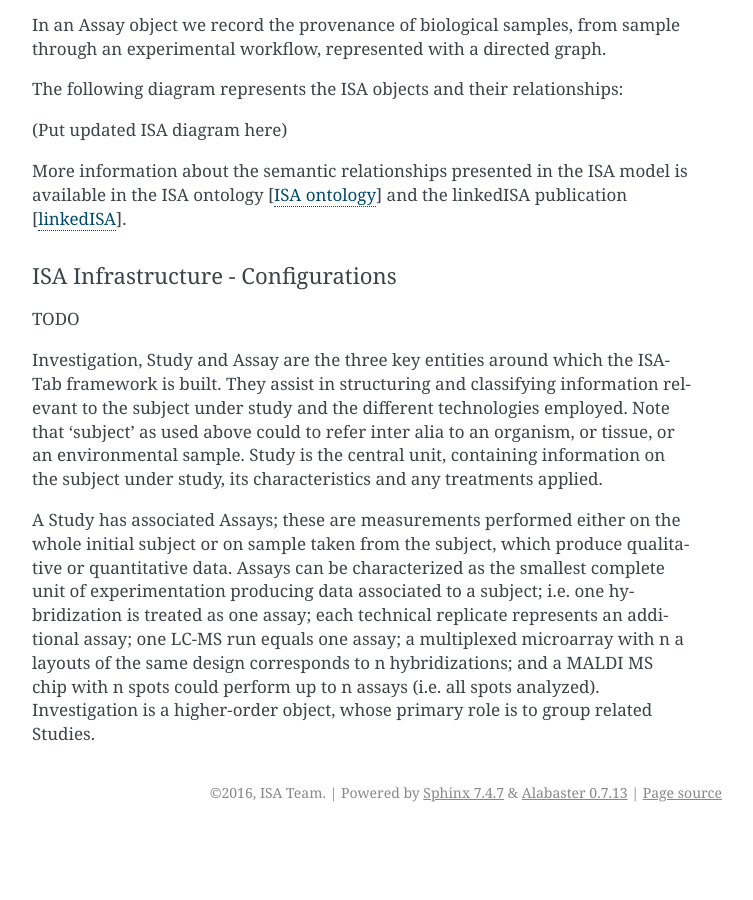
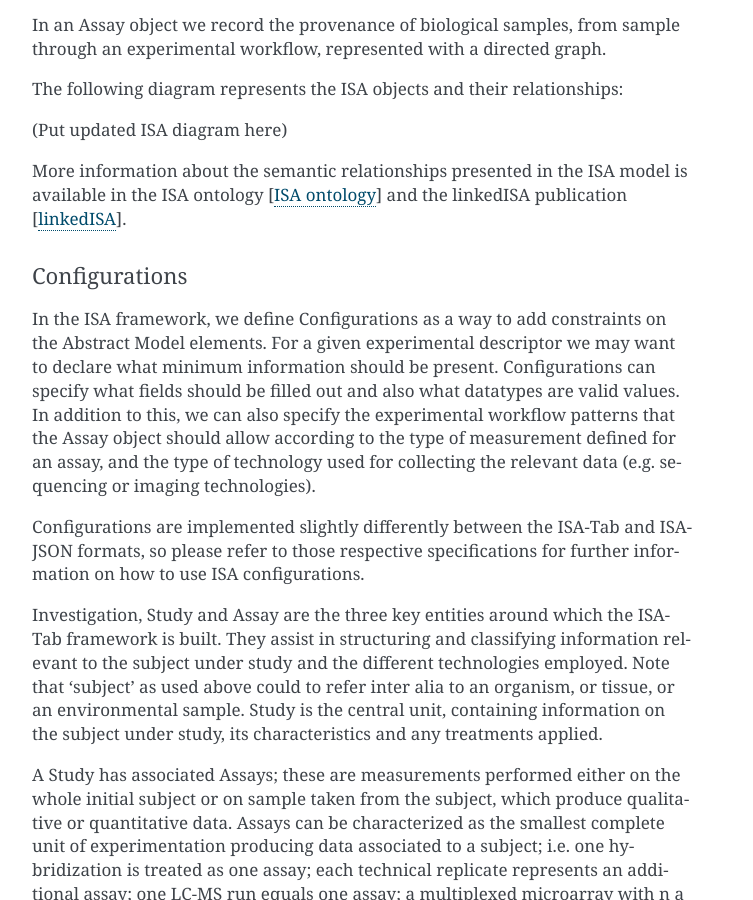
Before and after one commit to ISA-tools/isa-specs, a Sphinx documentation site: the page built from source/abstract-model.rst, in a window 1280 px wide and 900 px high, scrolled down 1409 px. Shown: the whole window, without its empty margins (388-1141 px from the left). Built offline with Sphinx 7.4.7, drawn with Linux system fonts in a browser that asks for light colours; pages that are not in the unit, such as notebooks, are missing from menus; before the commit the page ends 2241 px from its top, so only the background shows below that; some of the changed text lies outside the part shown.

Commit message:
Add text for Configurations to abstract model section

```diff
--- a/source/abstract-model.rst
+++ b/source/abstract-model.rst
@@ -61,9 +61,16 @@ The following diagram represents the ISA objects and their relationships:
 More information about the semantic relationships presented in the ISA model is available in the ISA ontology
 [`ISA ontology`_] and the linkedISA publication [linkedISA_].
 
-ISA Infrastructure - Configurations
------------------------------------
-TODO
+Configurations
+--------------
+In the ISA framework, we define Configurations as a way to add constraints on the Abstract Model elements. For a given
+experimental descriptor we may want to declare what minimum information should be present. Configurations can specify
+what fields should be filled out and also what datatypes are valid values. In addition to this, we can also specify
+the experimental workflow patterns that the Assay object should allow according to the type of measurement defined for
+an assay, and the type of technology used for collecting the relevant data (e.g. sequencing or imaging technologies).
+
+Configurations are implemented slightly differently between the ISA-Tab and ISA-JSON formats, so please refer to those
+respective specifications for further information on how to use ISA configurations.
 
 .. _ISA ontology: http://purl.org/isaterms
 .. _linkedISA: http://dx.doi.org/10.1186%2F1471-2105-15-S14-S4
```
